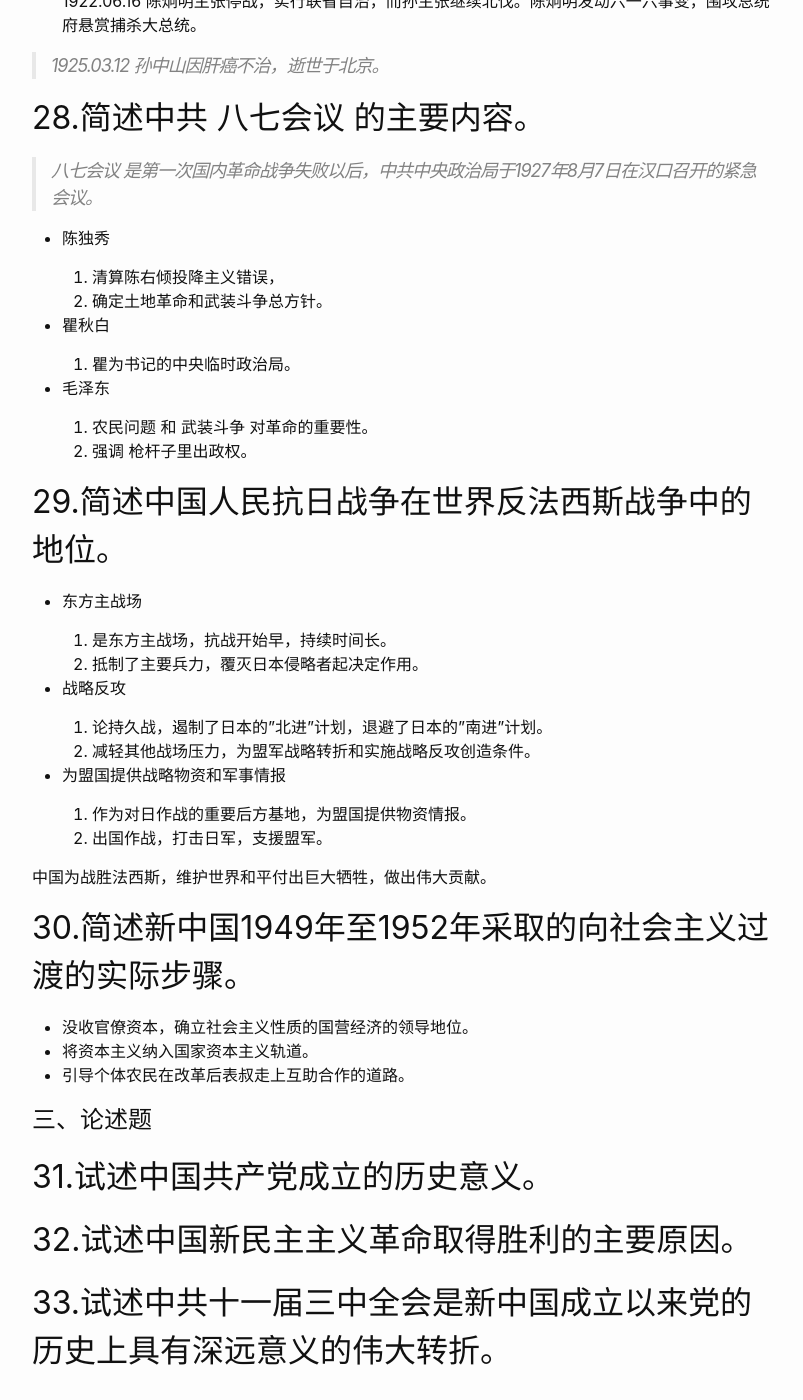
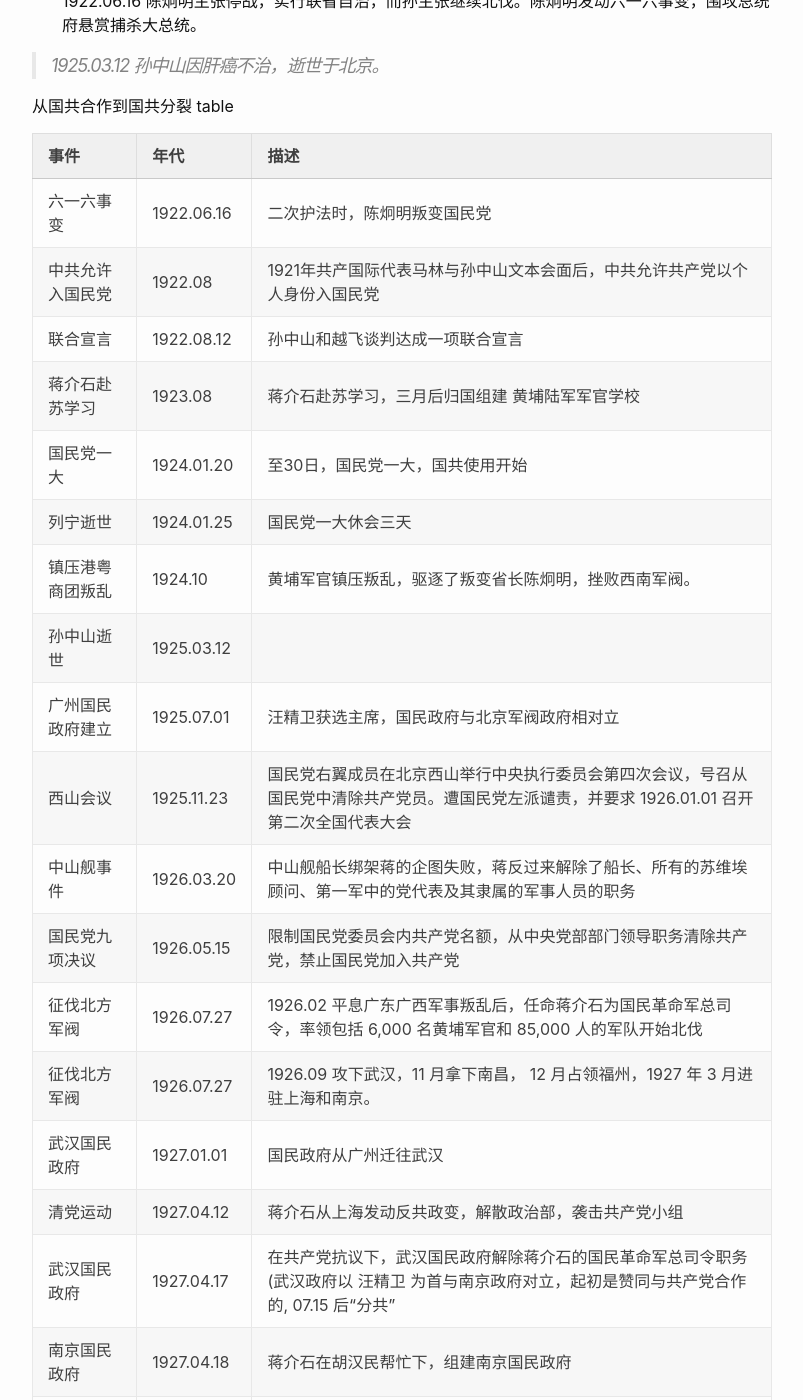
Before and after one commit to wangtiga/wangtiga.github.io, a Jekyll site: the page built from _previews/2020-07-04-3708_2018_10.md, in a window 1280 px wide and 1400 px high, scrolled down 28756 px. Shown: the whole window, without its empty margins (238-1041 px from the left). Built offline with Jekyll 4.4.1, drawn with Linux system fonts in a browser that asks for light colours; some of the changed text lies outside the part shown.

Commit message:
updated from mac

```diff
--- a/_previews/2020-07-04-3708_2018_10.md
+++ b/_previews/2020-07-04-3708_2018_10.md
@@ -859,6 +859,36 @@ TODO 对外开放具体指什么？仅仅是自由贸易？为什么朝鲜禁止
 
 > 1925.03.12 孙中山因肝癌不治，逝世于北京。
 
+从国共合作到国共分裂 table
+
+  事件                |  年代      |   描述                 |
+--------------------- | ---------- | ---------------------- |
+  六一六事变          | 1922.06.16 |  二次护法时，陈炯明叛变国民党    |
+  中共允许入国民党    | 1922.08    |  1921年共产国际代表马林与孙中山文本会面后，中共允许共产党以个人身份入国民党   |
+  联合宣言            | 1922.08.12 |  孙中山和越飞谈判达成一项联合宣言 |
+  蒋介石赴苏学习      | 1923.08    |  蒋介石赴苏学习，三月后归国组建 黄埔陆军军官学校 |
+  国民党一大          | 1924.01.20 |  至30日，国民党一大，国共使用开始 |
+  列宁逝世            | 1924.01.25 |  国民党一大休会三天 |
+  镇压港粤商团叛乱    | 1924.10    |  黄埔军官镇压叛乱，驱逐了叛变省长陈炯明，挫败西南军阀。 |
+  孙中山逝世          | 1925.03.12 |  |
+  广州国民政府建立    | 1925.07.01 |  汪精卫获选主席，国民政府与北京军阀政府相对立 |
+  西山会议            | 1925.11.23 |  国民党右翼成员在北京西山举行中央执行委员会第四次会议，号召从国民党中清除共产党员。遭国民党左派谴责，并要求 1926.01.01 召开第二次全国代表大会 |
+  中山舰事件          | 1926.03.20 |  中山舰船长绑架蒋的企图失败，蒋反过来解除了船长、所有的苏维埃顾问、第一军中的党代表及其隶属的军事人员的职务 |
+  国民党九项决议      | 1926.05.15 |  限制国民党委员会内共产党名额，从中央党部部门领导职务清除共产党，禁止国民党加入共产党 |
+  征伐北方军阀        | 1926.07.27 |  1926.02 平息广东广西军事叛乱后，任命蒋介石为国民革命军总司令，率领包括 6,000 名黄埔军官和 85,000 人的军队开始北伐 |
+  征伐北方军阀        | 1926.07.27 |  1926.09 攻下武汉，11 月拿下南昌， 12 月占领福州，1927 年 3 月进驻上海和南京。 |
+  武汉国民政府        | 1927.01.01 |  国民政府从广州迁往武汉 |
+  清党运动            | 1927.04.12 |  蒋介石从上海发动反共政变，解散政治部，袭击共产党小组 |
+  武汉国民政府        | 1927.04.17 |  在共产党抗议下，武汉国民政府解除蒋介石的国民革命军总司令职务 (武汉政府以 汪精卫 为首与南京政府对立，起初是赞同与共产党合作的, 07.15 后“分共” |
+  南京国民政府        | 1927.04.18 |  蒋介石在胡汉民帮忙下，组建南京国民政府 |
+  湖南农民运动考察报告| 1927.03    |  毛泽东发表《湖南农民运动考察报告》 |
+  李大钊被害          | 1927.04.28 |  张作霖处死李大钊 |
+  北伐占领徐州        | 1927.06.02 |  蒋沿津浦铁路成功地进行了自己的北伐 |
+  七一五政变          | 1927.07.15 |  07.14 汪精卫在武汉召开“分共”会议后，07.15 正式宣布同共产党决裂，开始对共产党员大屠杀 |
+  南昌起义            | 1927.08.01 |  共产党员发起南昌起义失败，汪精卫开始全面清洗共产党员 |
+  武汉国民政府解散    | 1928.02    |  |
+  皇姑屯事件          | 1928.06.04 |  张作霖被炸 |
+  东北军改易旗织      | 1928.12.31 |  张学良继承权力后，支持国民政府 |
 
 
 ## 28.简述中共 八七会议 的主要内容。
```
Also changed, not shown: _previews/exercise.md (+4 -0 lines).
